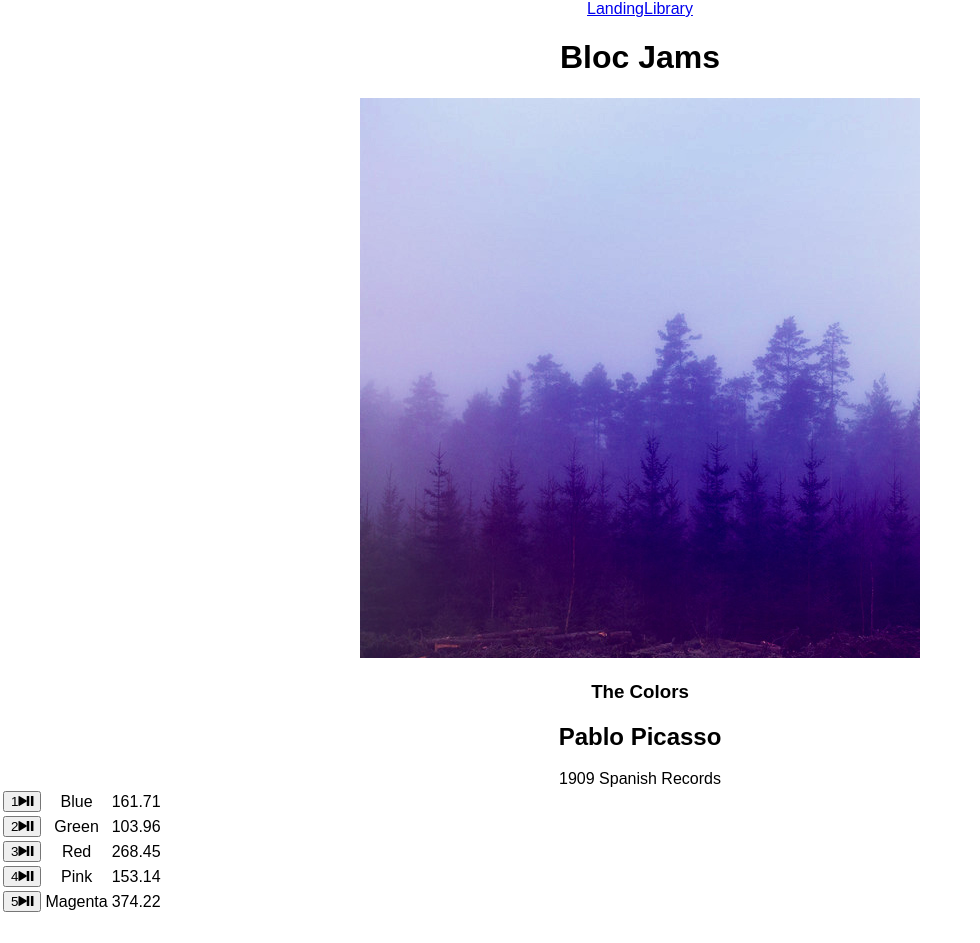
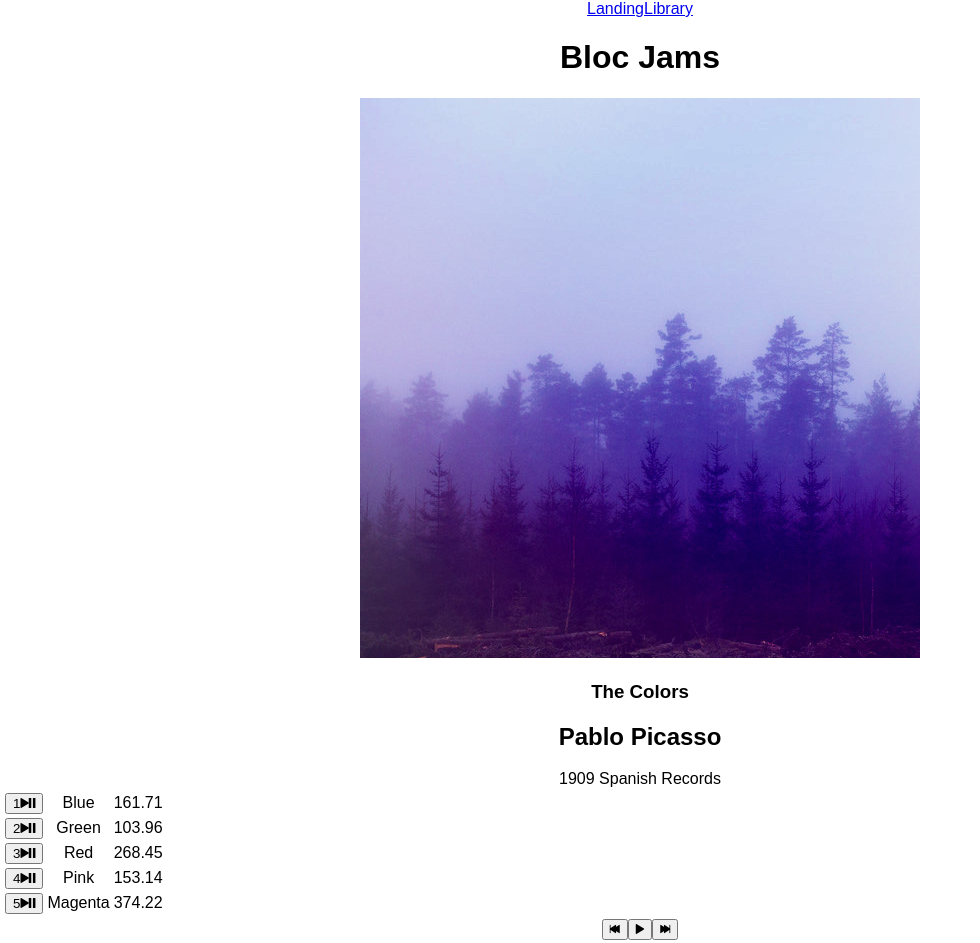
Before and after one commit to spengjohnson/bloc-jams-react, a React (Create React App) app: page /album/the-colors in a window 1280 px wide. Shown: the top 943 px of the page, without its empty margins (0-980 px from the left). Before the commit the page ends 915 px from the top, so only its background shows below. Built offline with nearby package versions, Linux system fonts and the light colour scheme.

Commit message:
made new branch to merge with master properly

```diff
--- a/src/components/Album.js
+++ b/src/components/Album.js
@@ -1,5 +1,6 @@
 import React, { Component } from 'react';
 import albumData from './../data/albums';
+import PlayerBar from './PlayerBar';
 
 class Album extends Component {
 	constructor(props) {
@@ -11,9 +12,55 @@ class Album extends Component {
 	});
 
 	this.state = {
-		album: album
+		album: album,
+		currentSong: album.songs[0],
+		isPlaying: false
 	};
+
+	this.audioElement=document.createElement('audio');
+	this.audioElement.src=album.songs[0].audioSrc;
 }
+
+	play() {
+		this.audioElement.play();
+		this.setState({isPlaying:true});
+	}
+
+	pause() {
+		this.audioElement.pause();
+		this.setState({isPlaying:false});
+	}
+
+	setSong(song) {
+		this.audioElement.src= song.audioSrc;
+		this.setState({currentSong:song});
+	}
+
+	handleSongClick(song) {
+		const isSameSong=this.state.currentSong===song;
+		if (this.state.isPlaying && isSameSong) {
+			this.pause();
+		} else {
+			if (!isSameSong) {this.setSong(song); }
+			this.play();
+		}
+	}
+
+	handlePrevClick(song) {
+		const currentIndex=this.state.album.songs.findIndex(song => this.state.currentSong===song);
+		const newIndex= Math.max(0, currentIndex-1);
+		const newSong= this.state.album.songs[newIndex];
+		this.setSong(newSong);
+		this.play();
+	}
+
+	handleNextClick(song) {
+		const currentIndex=this.state.album.songs.findIndex(song => this.state.currentSong===song);
+		const newIndex= Math.min(currentIndex+1, 4);
+		const newSong=this.state.album.songs[newIndex];
+		this.setSong(newSong);
+		this.play();
+	}
 
 	render() {
 		return (
@@ -33,10 +80,10 @@ class Album extends Component {
 					<col id="song-title-column" />
 					<col id="song-duration-column" />
 				</colgroup>
-				<tbody className="songs">
-
+				<tbody>
+					<section className="songs">
 						{this.state.album.songs.map( (song,index) =>
-								<tr className="song" key={index}>
+								 <tr className="song" key={index} onClick={() => this.handleSongClick(song)} >
 									<td className="song-actions">
 										<button>
 											<span className="song-number">{index + 1}</span>
@@ -49,8 +96,16 @@ class Album extends Component {
 								</tr>
 							)
 						}
+					</section>
 				</tbody>
 			</table>
+			<PlayerBar
+				isPlaying={this.state.isPlaying}
+				currentSong={this.state.currentSong}
+				handleSongClick={() => this.handleSongClick(this.state.currentSong)}
+				handlePrevClick={() => this.handlePrevClick(this.handlePrevClick)}
+				handleNextClick={() => this.handleNextClick(this.handleNextClick)}
+			/>
 		</section>
 		);
 	}
--- a/src/components/PlayerBar.js
+++ b/src/components/PlayerBar.js
@@ -11,7 +11,7 @@ class PlayerBar extends Component {
 					<button id="play-pause" onClick={this.props.handleSongClick} >
 			            <span className={this.props.isPlaying ? 'ion-pause' : 'ion-play'}></span>
 			        </button>
-			        <button id="next">
+			        <button id="next" onClick={this.props.handleNextClick} >
 			            <span className="ion-skip-forward"></span>
 			        </button>
 			    </section>
```
